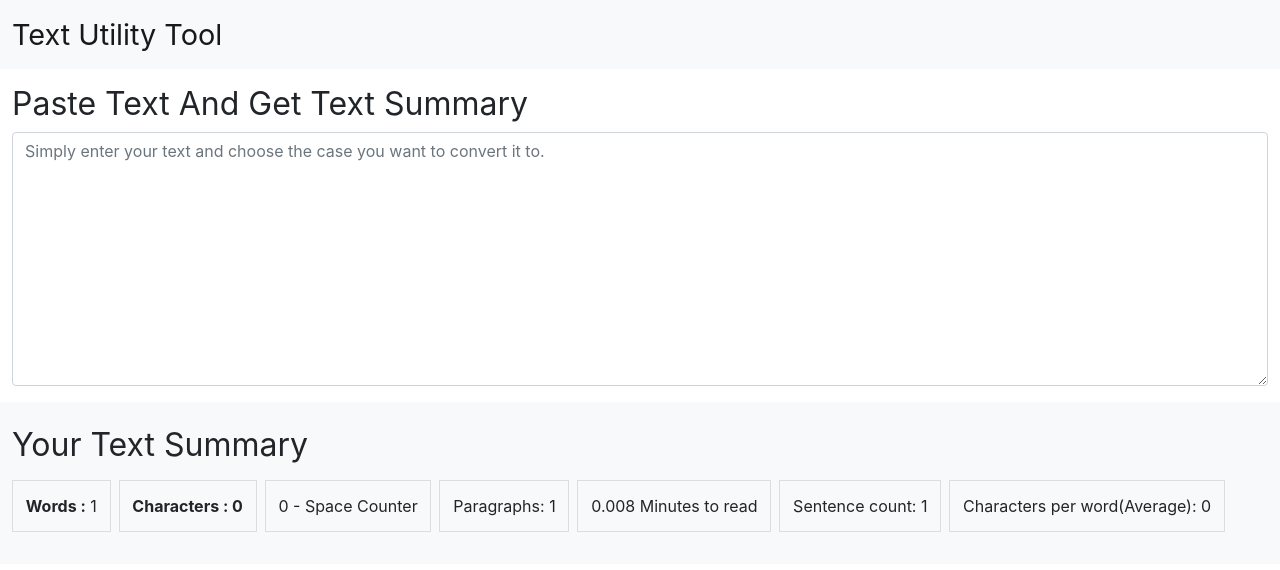
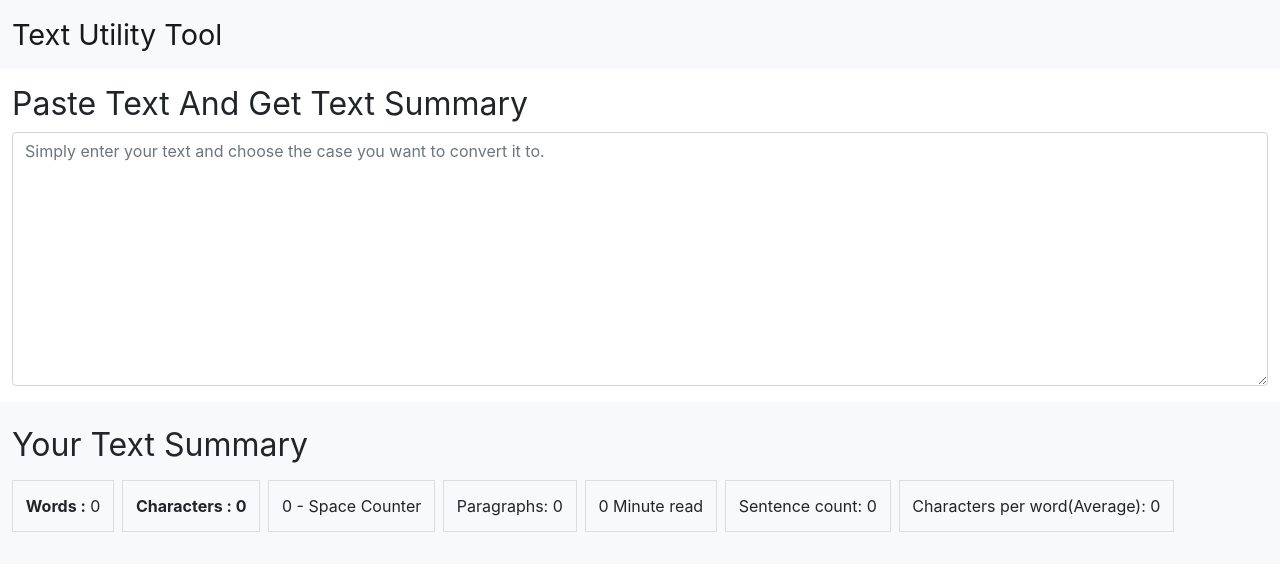
Before and after one commit to irupinderdev/Convert-Case, a React (Create React App) app: page /wordcounter in a window 1280 px wide. Shown: the top 570 px of the page. Built offline with nearby package versions, Linux system fonts and the light colour scheme.

Commit message:
wordcounter updated

```diff
--- a/src/components/Wordcounter.js
+++ b/src/components/Wordcounter.js
@@ -23,12 +23,12 @@ const handleOnChange = (event)=>{
         <h2>Your Text Summary</h2>   {/* // counting words and characters */}
         <table className="rtable">
           <tr>
-            <td><strong>Words :</strong> {text.split(" ").length} </td>  {/*  {text.split('\n').join('').split(/[ ]+/).length} */}
+          <td><strong>Words :</strong> {text.split(" ").filter((element)=>{return element.length!==0}).length} </td>  {/*  {text.split('\n').join('').split(/[ ]+/).length} */}
              <td> <strong>Characters : {text.length} </strong>{}  </td>    {/*  {text.split('\n').join('').split(/[ ]+/).join('').length} */}
              <td> {text.split(" ").length-1} - Space Counter </td>
-             <td> Paragraphs: {text.split(/\r\n|\r|\n/).length}</td>
-             <td>{0.008 * text.split(" ").length} Minutes to read</td>
-             <td>Sentence count: {text.split(/[.?!]\s/).length}</td>
+             <td> Paragraphs: {text.split(/\r\n|\r|\n/).filter((element) => {return element.length!==0}).length}</td>
+             <td>{0.008 * text.split(" ").filter((element)=>{return element.length!==0}).length} Minute read </td>
+             <td>Sentence count: {text.split(/[.?!]\s/).filter((element)=>{return element.length!==0}).length}</td>
              <td>Characters per word(Average): {text.replace(/ /g,"").length/text.split(" ").length}</td>
           </tr>
         </table>
```
